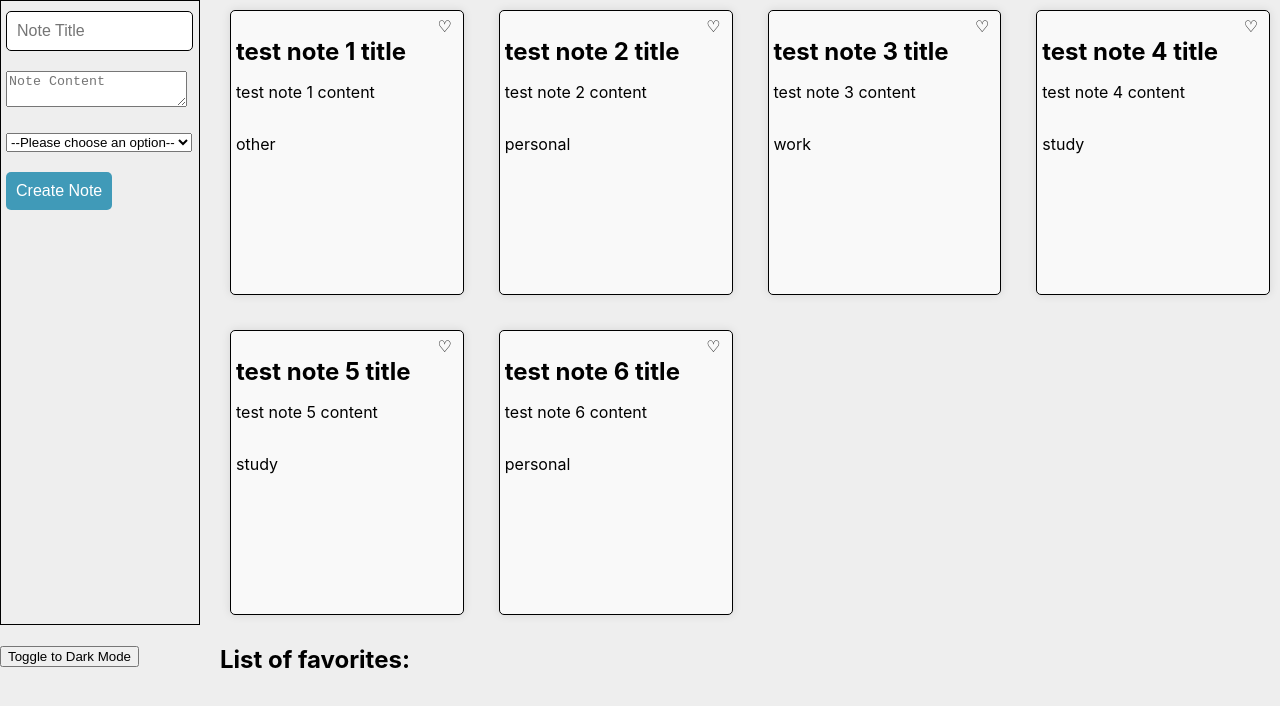
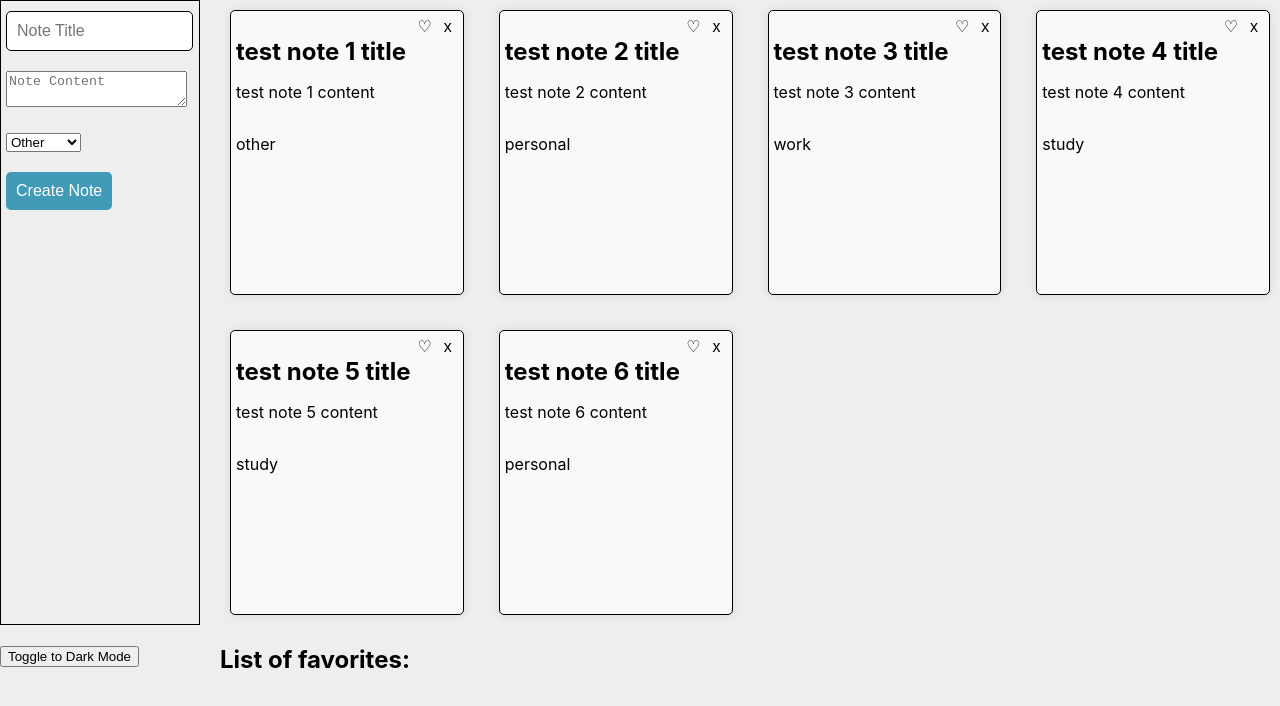
Before and after one commit to Flippun/CSE-110-LAB-2, a React (Create React App) app in the folder my-app/: page / in a window 1280 px wide. Shown: the top 706 px of the page. Built offline with nearby package versions, Linux system fonts and the light colour scheme.

Commit message:
Note Creation Added

```diff
--- a/my-app/src/App.css
+++ b/my-app/src/App.css
@@ -92,6 +92,11 @@ body {
     border: none;
     cursor: pointer;
     max-width: fit-content;
+    color: var(--foreground-light);
+}
+
+.dark-mode .notes-header button {
+    color: var(--foreground-dark);
 }
 
 h2 {
--- a/my-app/src/App.tsx
+++ b/my-app/src/App.tsx
@@ -1,52 +1,85 @@
 import './App.css';
-import React, { useState, useEffect} from 'react';
+import React, { useState, useEffect, FormEvent} from 'react';
 import { ThemeContext, themes } from './themeContext';
-import { Note } from "./types"; // Import the Label type from the appropriate module
-import { dummyNotesList } from "./constants"; // Import the dummyNotesList from the appropriate module
+import { Label, Note } from "./types";
+import { dummyNotesList } from "./constants";
 
 
 function App() {
     const [notes, setNotes] = useState(dummyNotesList);
+    const initialNote = {
+        id: -1,
+        title: "",
+        content: "",
+        label: Label.other,
+        isFavorite: false,
+    };
+    const [createNote, setCreateNote] = useState(initialNote);
     const [favoriteNotes, setFavoriteNotes] = useState<Note[]>([]);
-
     const [currentTheme, setCurrentTheme] = useState(themes.light);
 
     const toggleTheme = () => {
         setCurrentTheme(currentTheme === themes.light ? themes.dark : themes.light);
     };
 
-
-     // Toggle the favorite status of a note
     const toggleFavorite = (noteId: number) => {
         const updatedNotes = notes.map((note) => {
             if (note.id === noteId) {
-                const isFavorite = !note.isFavorite; // Toggle favorite status
+                const isFavorite = !note.isFavorite;
                 if (isFavorite) {
-                    setFavoriteNotes([...favoriteNotes, note]); // Add to favorites
+                    setFavoriteNotes([...favoriteNotes, note]);
                 } else {
-                    setFavoriteNotes(favoriteNotes.filter((fav) => fav.id !== note.id)); // Remove from favorites
+                    setFavoriteNotes(favoriteNotes.filter((fav) => fav.id !== note.id));
                 }
-                return { ...note, isFavorite }; // Update the note's favorite status
+                return { ...note, isFavorite };
             }
             return note;
         });
         setNotes(updatedNotes);
     };
 
+    const createNoteHandler = (event: React.FormEvent) => {
+        event.preventDefault();
+        const newNote = {
+            id: notes.length + 1,
+            title: createNote.title,
+            content: createNote.content,
+            label: createNote.label,
+            isFavorite: false,
+        };
+        setNotes([...notes, newNote]);
+        setCreateNote(initialNote);
+    };
+
     return (
     <ThemeContext.Provider value={currentTheme}>
     <div className={`app-container ${currentTheme === themes.dark ? 'dark-mode' : ''}`}>
-        <form className="note-form">
-            <div><input placeholder="Note Title" ></input></div>
+        <form className="note-form" onSubmit={createNoteHandler}>
+            <div><input
+                placeholder="Note Title"
+                value={createNote.title}
+                onChange={(event) =>
+                setCreateNote({ ...createNote, title: event.target.value })}
+                required>
+            </input></div>
 
-            <div><textarea placeholder="Note Content"></textarea></div>
+            <div><textarea
+                placeholder="Note Content"
+                value={createNote.content}
+                onChange={(event) =>
+                    setCreateNote({ ...createNote, content: event.target.value })}
+                required
+            ></textarea></div>
 
-            <div><select name="labels" id="label-select">
-                <option value="">--Please choose an option--</option>
-                <option value="personal">Personal</option>
-                <option value="work">Work</option>
-                <option value="study">Study</option>
-                <option value="other">Other</option>
+            <div><select
+            value={createNote.label}
+            onChange={(event) =>
+                setCreateNote({ ...createNote, label: event.target.value as Label })}
+                required>
+                <option value={Label.personal}>Personal</option>
+                <option value={Label.study}>Study</option>
+                <option value={Label.work}>Work</option>
+                <option value={Label.other}>Other</option>
             </select></div>
 
             <div><button type="submit">Create Note</button></div>
@@ -58,10 +91,10 @@ function App() {
                 key={note.id}
                 className="note-item">
                 <div className="notes-header">
-                    {/* Toggle favorite when the heart button is clicked */}
                     <button onClick={() => toggleFavorite(note.id)}>
                         {note.isFavorite ? "❤️" : "♡"}
                     </button>
+                    <button>x</button>
                 </div>
                 <h2> {note.title} </h2>
                 <p> {note.content} </p>
@@ -76,7 +109,6 @@ function App() {
             </button>
         </div>
 
-        {/* New Section to display just the titles of favorited notes */}
         <div className="favorites-list">
             <h2>List of favorites:</h2>
             <ul>
```
